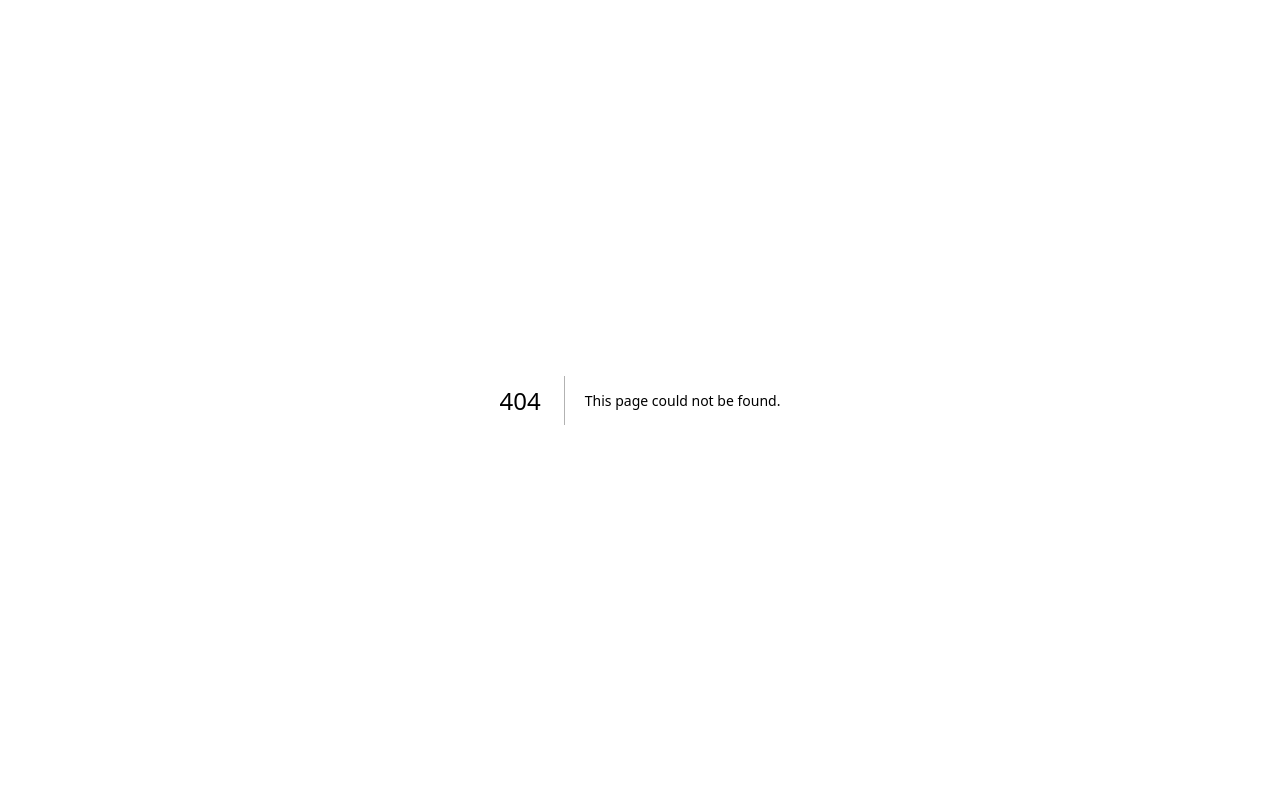
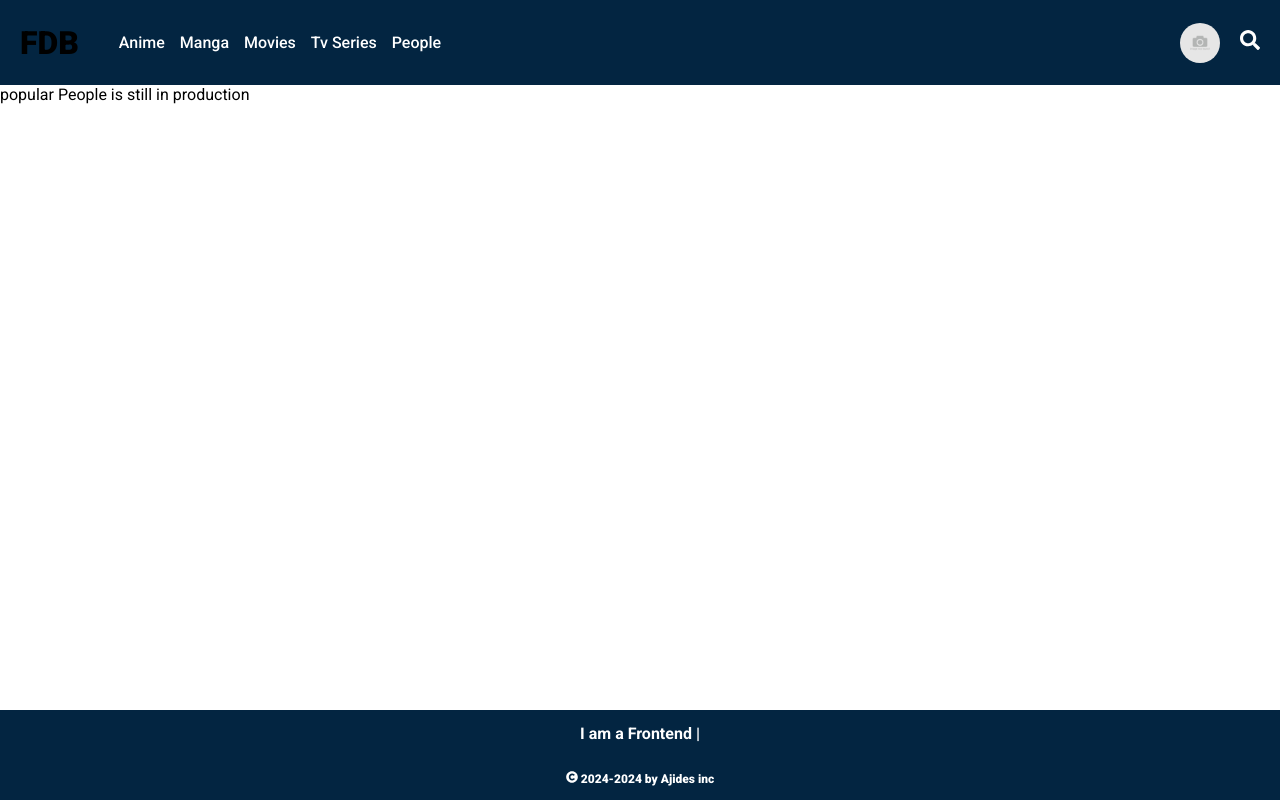
Before and after one commit to REETNY/FTB-WEBSITE, a Next.js app: page /people/popular in a window 1280 px wide. Before the commit this address had no page. Built offline with nearby package versions, Linux system fonts and the light colour scheme.

Commit message:
new commit as of 24th july 2024

```diff
--- a/src/actions/color_picker/getColor.ts
+++ b/src/actions/color_picker/getColor.ts
@@ -1,4 +1,5 @@
 import { tmdb_image_url2, tmdb_image_url } from "@/app/(Level1)/(innerLayout)/_comp/someExports";
+import delayTimer from "../level2/timerDelay";
 // import { extractColors } from "extract-colors"
 
 // utils/colorExtractor.js
@@ -9,7 +10,7 @@ const extractColors = require('extract-colors');
 // Function to extract colors from an image URL
 export async function extractColorsFromImageUrl(url:string, id:number, headerOpt: boolean) {
   try {
-
+    await delayTimer(500)
     let reasoned = await axios.get(
       url + id + `${headerOpt ? "" : "/full"}`,
       { ...(headerOpt &&
--- a/src/actions/level2/anime/getDataById.ts
+++ b/src/actions/level2/anime/getDataById.ts
@@ -9,7 +9,7 @@ export const getDataById = async(
     let fd;
 
   try{
-    await delayTimer(500)
+    await delayTimer(1000)
     let res = await axios.get(
       url + id + "/full");
     fd = res.data;
--- a/src/actions/level2/anime/getDataRevById.ts
+++ b/src/actions/level2/anime/getDataRevById.ts
@@ -1,4 +1,5 @@
 import axios from "axios";
+import delayTimer from "../timerDelay";
 
 export const getDataRevById = async(
     url: string,
@@ -8,6 +9,7 @@ export const getDataRevById = async(
     let fd;
 
   try{
+    await delayTimer(500)
     let res = await axios.get(
       url + id + "/reviews");
     fd = res.data;
--- /dev/null
+++ b/src/app/(Level1)/(People)/people/[type]/page.tsx
@@ -0,0 +1,8 @@
+import React from 'react'
+
+export default function page({params, searchParams}:{params:{type:string}, searchParams: {[key:string]: string}}) {
+    const type = params?.type;
+  return (
+    <div>{type} People is still in production</div>
+  )
+}
--- a/src/app/(Level1)/(innerLayout)/manga/[manga_id]/page.tsx
+++ b/src/app/(Level1)/(innerLayout)/manga/[manga_id]/page.tsx
@@ -41,12 +41,9 @@ export default async function page({params}:{params:{manga_id: string}}) {
     const url = `https://api.jikan.moe/v4/manga/`;
 
     const animeData = await getDataById(url, ID);
-    await delayTimer(1200)
     let clr_res = await extractColorsFromImageUrl(url, ID, false);
     let cas_res = await getDataCastsById(url, ID);
-    await delayTimer(1200)
     let rev_res = await getDataRevById(url, ID);
-    await delayTimer(1200)
     let pict = await getDataPicById(url, ID);
     let recom = await getDataRecommendationsById(url,ID);
 
--- a/src/app/(Level1)/_comp/MainHead/MainHead.tsx
+++ b/src/app/(Level1)/_comp/MainHead/MainHead.tsx
@@ -132,7 +132,7 @@ export default function MainHead() {
             <div className={styls.navHeadInit}>
               <div onClick={() => handleKey("people")} className={styls.headIniter}>People</div>
               <div className={checkKey("people") ? `${styls.initerOptions} ${styls.active}` : styls.initerOptions}>
-                <Link onClick={clearQuery} href={""}>Popular People</Link>
+                <Link onClick={clearQuery} href={"/people/popular"}>Popular People</Link>
               </div>
             </div>
 
@@ -193,7 +193,7 @@ export default function MainHead() {
               <div className={styls.navLinkInit}>People</div>
               <div className={styls.navLinkChild}>
                 <span className={styls.linkChild}>
-                  <Link onClick={clearQuery} href={"/peoples/popular_people"}>Popular People</Link>
+                  <Link onClick={clearQuery} href={"/people/popular"}>Popular People</Link>
                 </span>
               </div>
             </div>
```
Also changed, not shown: src/app/(Level1)/(innerLayout)/anime/[anime_id]/page.tsx (+3 -6 lines).
